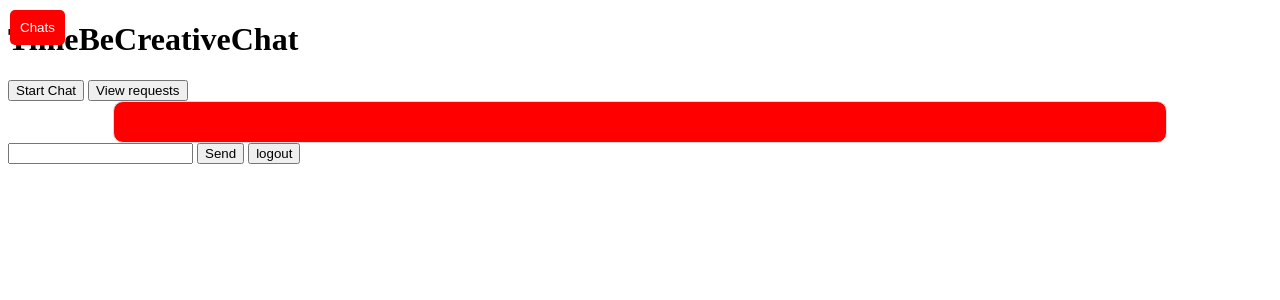
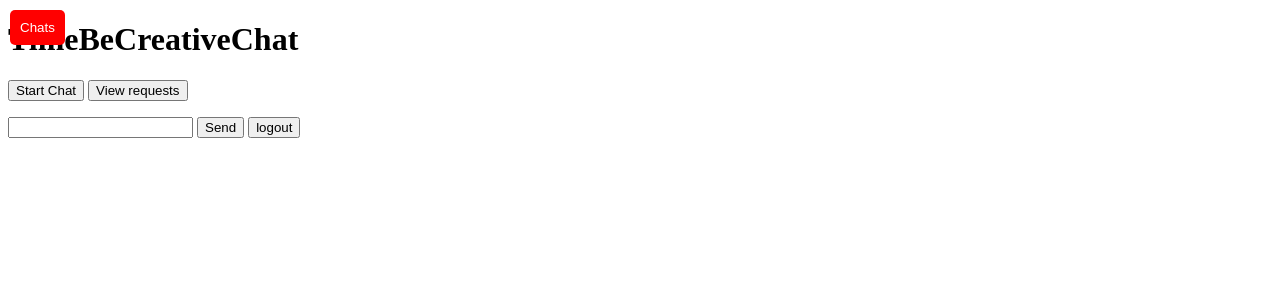
Before and after one commit to TimeBeCreative/flask-chat-vps, a Flask app: page / in a window 1280 px wide. Shown: the top 300 px of the page. Run offline with Flask 2, Linux system fonts and the light colour scheme; a user stored in the database is signed in; some libraries are stand-ins or nearby versions.

Commit message:
ChatFixAgain

```diff
--- a/static/style.css
+++ b/static/style.css
@@ -56,70 +56,3 @@
     border-radius: 50%;
     margin-right: 10px;
 }
-
-#messages {
-    overflow-y: auto;
-    padding: 20px;
-    border-radius: 10px;
-    background-color: #ff0000;
-    border: 1px solid #ddd;
-    margin: 0;
-    width: 80%;
-    margin-left: auto;
-    margin-right: auto;
-    list-style-type: none;
-    max-height: 70vh;
-    display: flex;
-
-}
-
-#messages li {
-    margin-bottom: 10px;
-}
-
-.chat-container {
-    display: flex;
-    flex-direction: column;
-    justify-content: space-between;
-    height: 100vh;
-    background-color: #ff0000;
-    padding: 15px;
-    border-radius: 15px;
-    max-width: 600px;
-    overflow: auto;
-    height: 80vh;
-    max-width: 600px;
-    margin: auto;
-}
-
-.message {
-    background-color: #fff;
-    padding: 10px 15px;
-    border-radius: 12px;
-    margin-bottom: 10px;
-    display: inline-block;
-    margin: 5px 0;
-    max-width: 75%;
-
-}
-
-.message-container {
-    display: flex;
-    align-items: flex-start;
-    gap: 10px;
-    margin-bottom: 10px;
-}
-
-.message-bubble {
-    display: flex;
-    flex-direction: column;
-}
-
-.user-message {
-    align-self: flex-end;
-    text-align: right;
-}
-
-.user-message .message {
-    background-color: #ffe8e8;
-}
```
